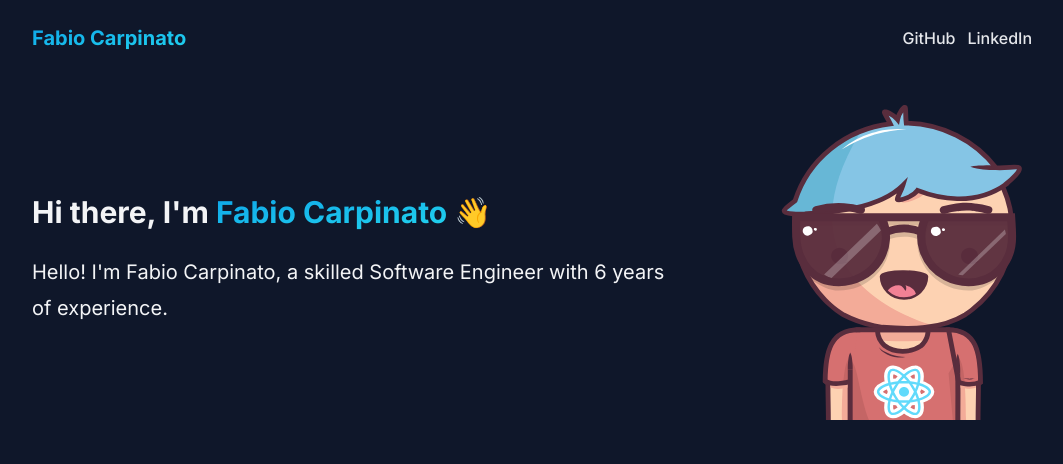
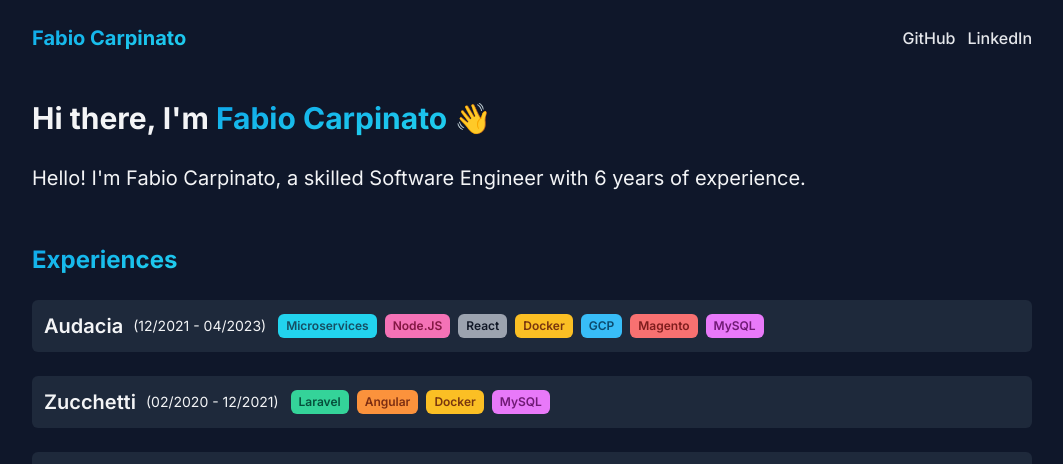
Before and after one commit to fbcarpinato/fbcarpinato.github.io, a Next.js app: page / in a window 1280 px wide. Shown: the top 464 px of the page, without its empty margins (108-1171 px from the left). Built offline with nearby package versions, Linux system fonts and the light colour scheme; no server answers.

Commit message:
feat: removes the avatar for now

```diff
--- a/components/molecules/Hero.tsx
+++ b/components/molecules/Hero.tsx
@@ -11,14 +11,15 @@
       }
       description="Hello! I'm Fabio Carpinato, a skilled Software Engineer with 6 years of experience."
       avatar={
-        <Image
-          className="h-80 w-64"
-          src="/assets/images/avatar.svg"
-          alt="Avatar image"
-          loading="lazy"
-          width={100}
-          height={100}
-        />
+        // <Image
+        //   className="h-80 w-64"
+        //   src="/assets/images/avatar.svg"
+        //   alt="Avatar image"
+        //   loading="lazy"
+        //   width={100}
+        //   height={100}
+        // />
+        <></>
       }
     />
   </Section>
```
